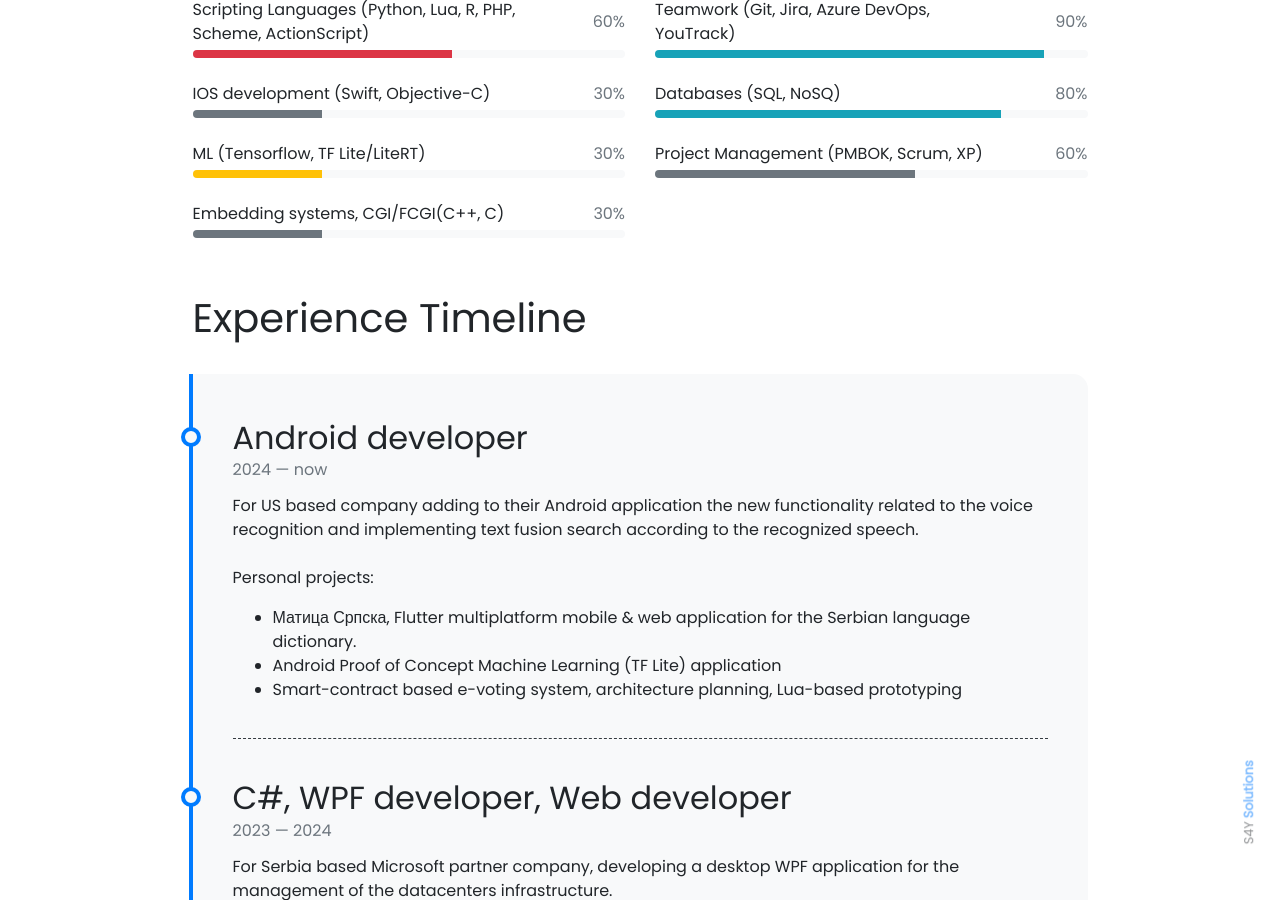
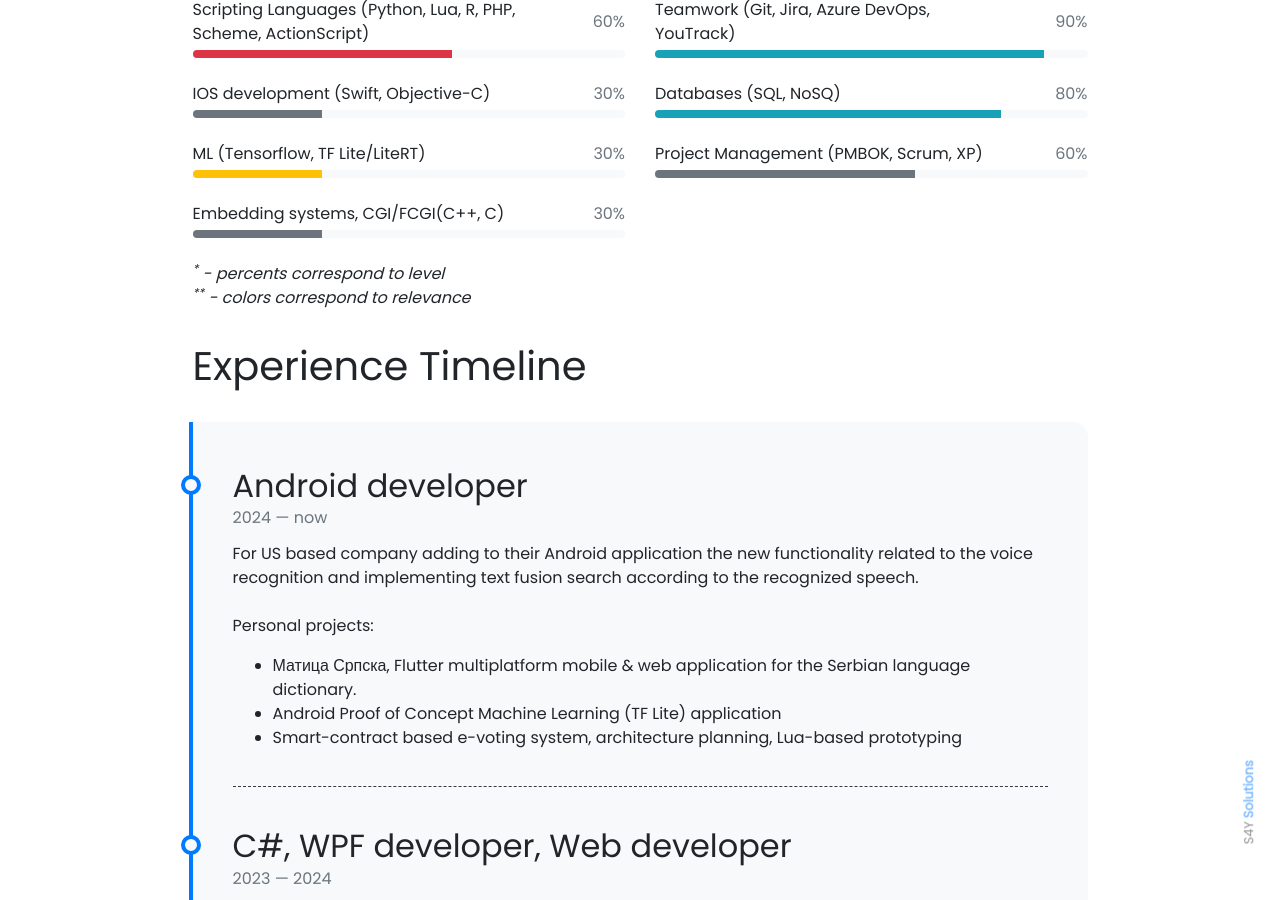
Before and after one commit to s4ysolutions/s4ysolutions.github.io, a Jekyll site: the page built from pages/about.md, in a window 1280 px wide and 900 px high, scrolled down 903 px. Built offline with Jekyll 4.4.1, drawn with Linux system fonts in a browser that asks for light colours; nearby versions of some CDN libraries.

Commit message:
Legend for skills

```diff
--- a/pages/about.md
+++ b/pages/about.md
@@ -25,6 +25,9 @@ specific clients.
 {% include about/skills.html title="Other Skills" source=site.data.other-skills %}
 </div>
 
+<i><sup>\*</sup> - percents correspond to level</i><br/>
+<i><sup>\*\*</sup> - colors correspond to relevance</i>
+
 # Experience Timeline
 <div class="row">
 {% include about/timeline.html %}
```
